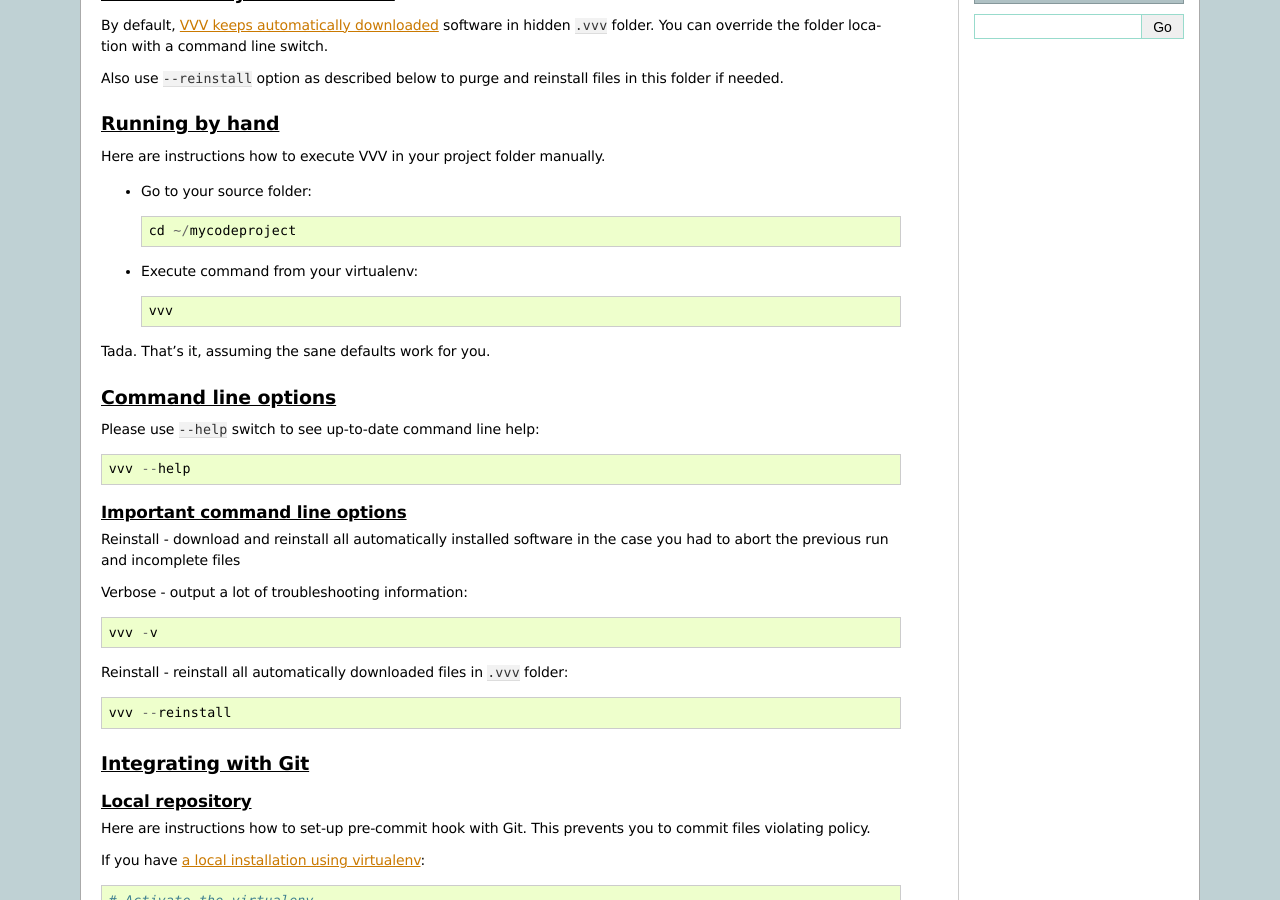
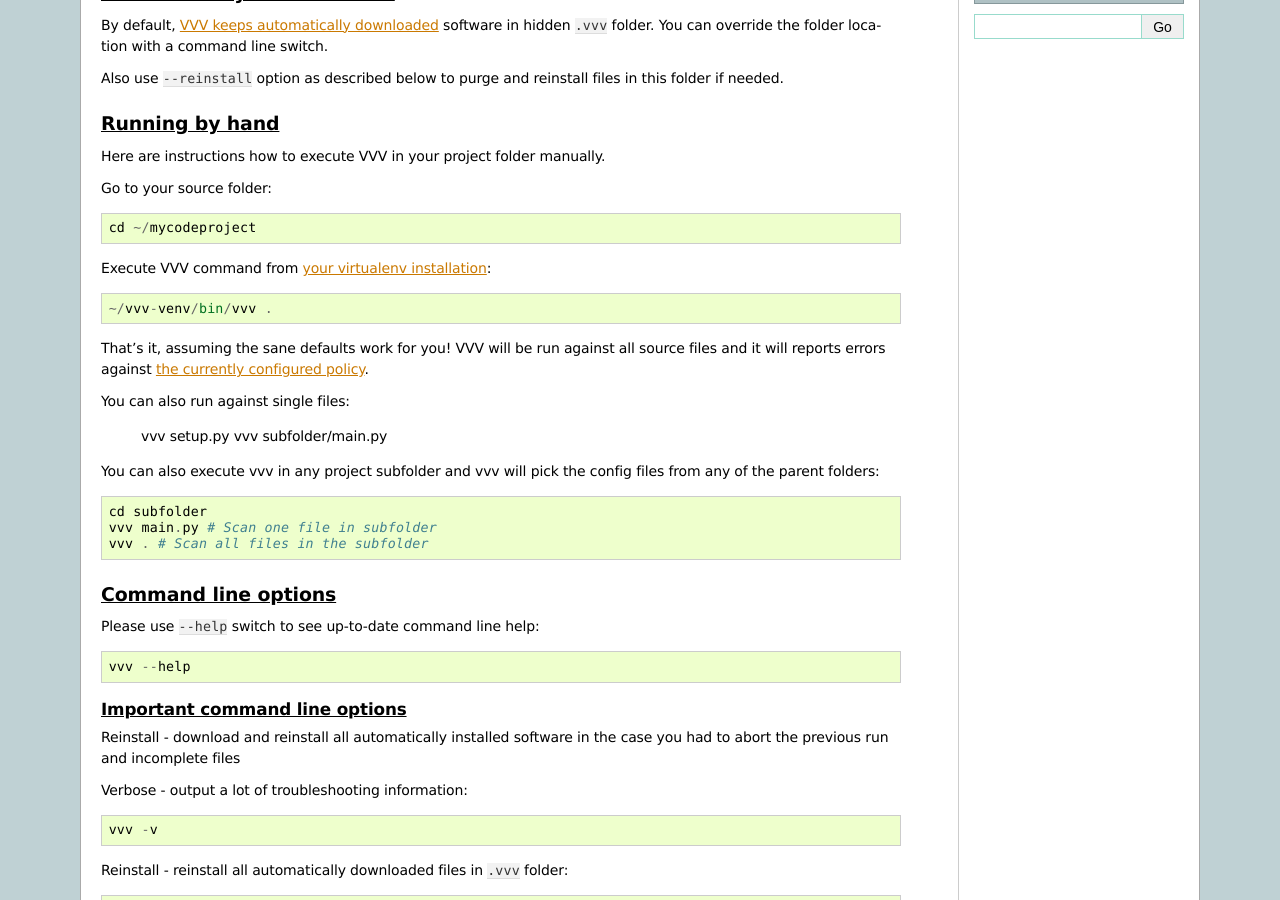
Before and after one commit to miohtama/vvv, a Sphinx documentation site: the page built from docs/source/integration.rst, in a window 1280 px wide and 900 px high, scrolled down 566 px. Built offline with Sphinx 7.4.7, drawn with Linux system fonts in a browser that asks for light colours.

Commit message:
Make it possible to run VVV in any subfolder of a project

```diff
--- a/docs/source/integration.rst
+++ b/docs/source/integration.rst
@@ -33,15 +33,30 @@ Running by hand
 Here are instructions how to execute VVV in your
 project folder manually.
 
-* Go to your source folder::
+Go to your source folder::
 
     cd ~/mycodeproject
 
-* Execute command from your virtualenv::
+Execute VVV command from :doc:`your virtualenv installation </installation>`::
 
-    vvv
+    ~/vvv-venv/bin/vvv .
 
-Tada. That's it, assuming the sane defaults work for you.
+That's it, assuming the sane defaults work for you! VVV will be run against
+all source files and it will reports errors against :doc:`the currently
+configured policy </configuration>`.
+
+You can also run against single files:
+
+    vvv setup.py
+    vvv subfolder/main.py
+
+You can also execute vvv in any project subfolder and
+vvv will pick the config files from any of the parent folders::
+
+  cd subfolder
+  vvv main.py # Scan one file in subfolder
+  vvv . # Scan all files in the subfolder
+
 
 Command line options
 ===================================
```
Also changed, not shown: 2 other files.
